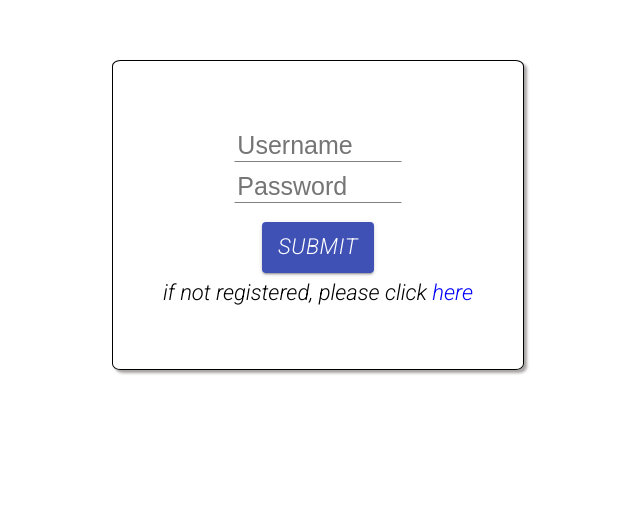
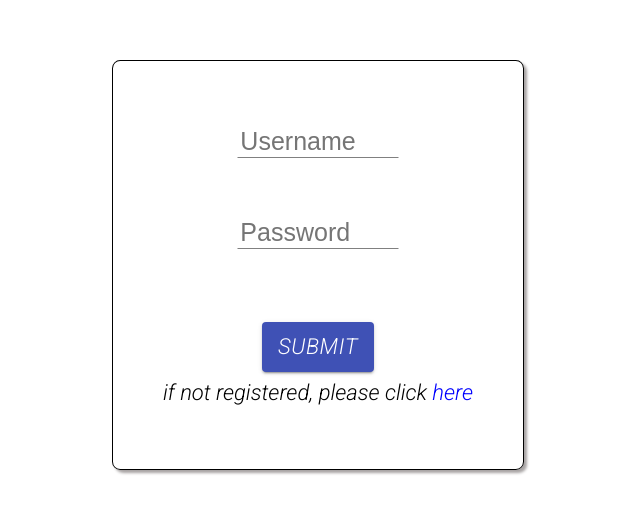
Before and after one commit to Chubbard022/recipeBookFE, a React (Create React App) app: page /login in a window 1280 px wide. Shown: the part 170-684 px from the top of the page, without its empty margins (322-962 px from the left). Built offline with nearby package versions, Linux system fonts and the light colour scheme; no server answers.

Commit message:
cleaning up spacing of text boxes

```diff
--- a/src/CustomElements/Textfield.js
+++ b/src/CustomElements/Textfield.js
@@ -7,7 +7,9 @@ export const TextField = styled.input`
     width: 42%;
     margin: 0 auto;
     font-size: 25px;
+    box-sizing: border-box;
     border: 1px solid white;
     border-bottom: 1px solid grey;
-    margin: 1%
+    margin-bottom: 10%;
+    display:block;
 `
```
